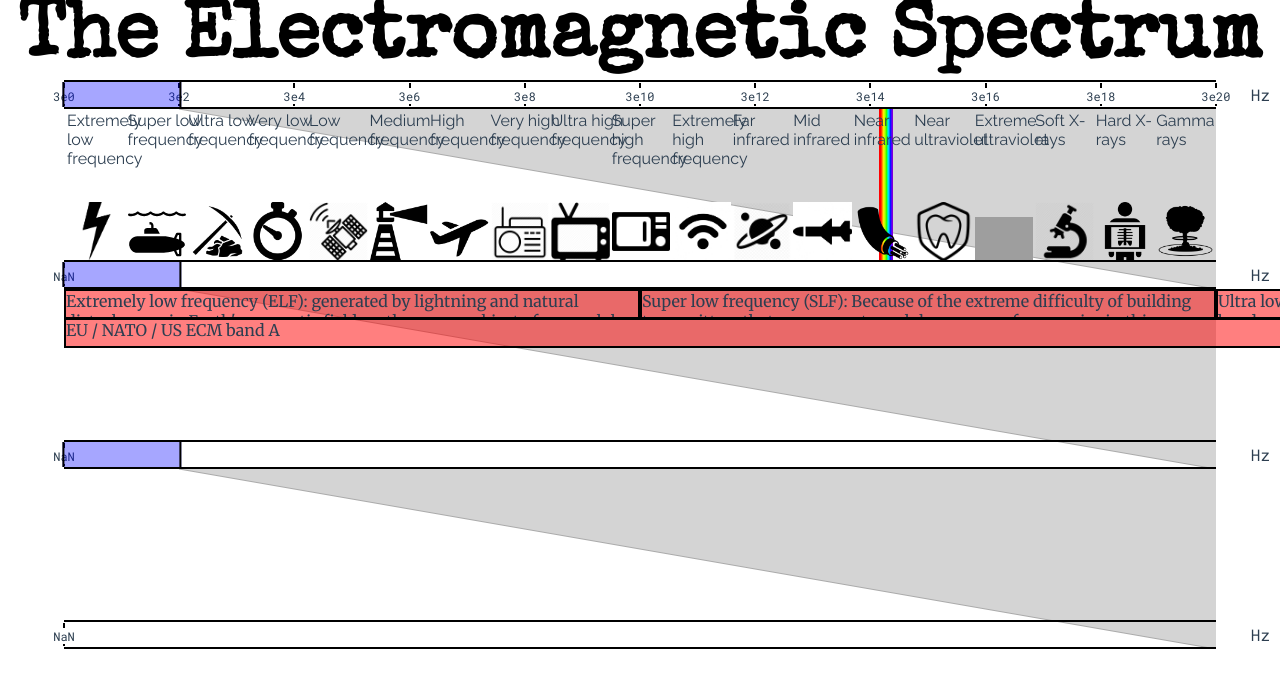
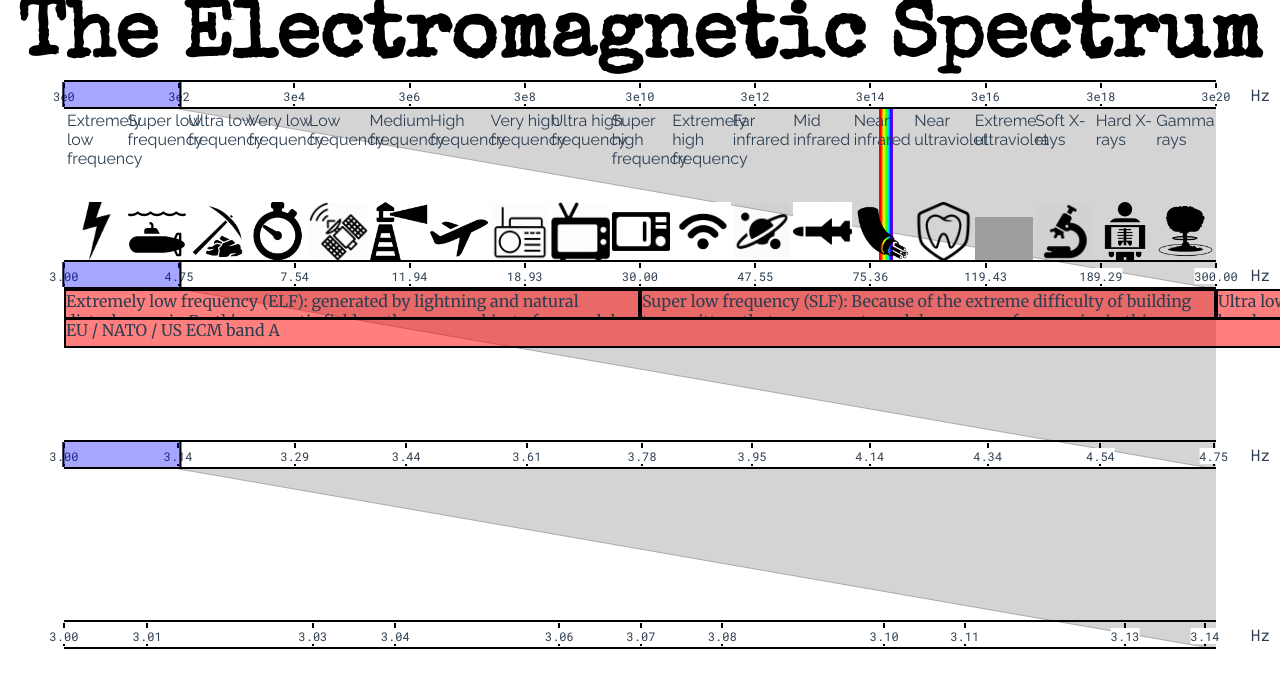
Before and after one commit to apclemens/em_spectrum_source, a Vue app: page / in a window 1280 px wide. Shown: the top 688 px of the page. Built offline with nearby package versions, Linux system fonts and the light colour scheme; grey boxes are pictures that could not be loaded.

Commit message:
show markings on open

```diff
--- a/src/App.vue
+++ b/src/App.vue
@@ -38,7 +38,7 @@ export default {
       return {
           moving: -1,
           centerPositions: [centerPos, centerPos, centerPos, centerPos],
-          centerFrequencyRanges: [[3e0, 3e2], [3e0, 3e1], [1, 1], [1, 1]],
+          centerFrequencyRanges: [[3e0, 3e2], [3e0, 3e1], [3e0, 3*(10**(1/2))], [3e0, 3*(10**(1/4))]],
           information: BandInfo.data().information,
       }
   },
--- a/src/components/Bar.vue
+++ b/src/components/Bar.vue
@@ -55,6 +55,9 @@ export default {
             placements: [0,0,0,0,0,0,0,0,0,0,0],
         }
     },
+    mounted() {
+        this.movePreview(false);
+    },
     methods: {
         mouseUp: function() {
             this.moving = 0;
@@ -75,8 +78,8 @@ export default {
             }
         },
         movePreview: function(event) {
-            if(!this.moving) return;
-            this.leftPos = event.x - this.moving;
+            if(event && !this.moving) return;
+            if(event) this.leftPos = event.x - this.moving;
             this.$emit('updatePositions', this.leftPos);
 
             var A = this.centerFrequencyRanges[this.scale][0];
--- a/src/components/Preview.vue
+++ b/src/components/Preview.vue
@@ -2,7 +2,7 @@
     <div class="preview"
          v-on:mousedown="mouseDown"
          v-bind:style="{left: leftPos + 'px'}"
-         v-bind:class="{moving: moving != 0, onLeft: leftPosFrac() < 0, onRight: leftPosFrac() > .9}"
+         v-bind:class="{moving: moving != 0, onLeft: leftPosFrac() < -.045, onRight: leftPosFrac() > .95}"
         >
     </div>
 </template>
@@ -33,7 +33,6 @@ export default {
     border-right: 2px solid black;
     cursor: grab;
     transform: translateX(calc(.5vw - 2px));
-    transition: background-color .5s linear;
 }
 .preview.moving {
     cursor: grabbing;
```
